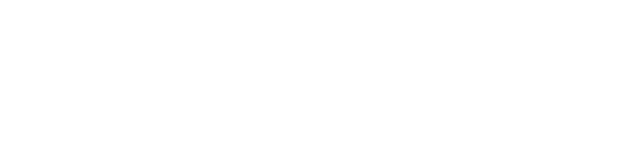
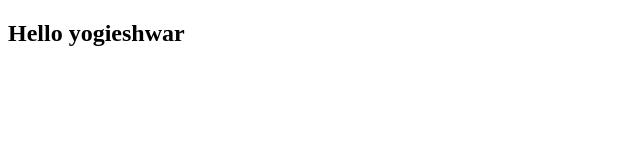
Before and after one commit to Yogieshwar/Demo, a plain HTML site: page index.html in a window 1280 px wide. Shown: the whole page, without its empty margins (0-640 px from the left). Drawn offline with Linux system fonts and the light colour scheme.

Commit message:
team 1 update

```diff
--- a/index.html
+++ b/index.html
@@ -6,6 +6,7 @@
     <title>Document</title>
 </head>
 <body>
+    <h2>Hello yogieshwar</h2>
 
 </body>
 </html>
```
